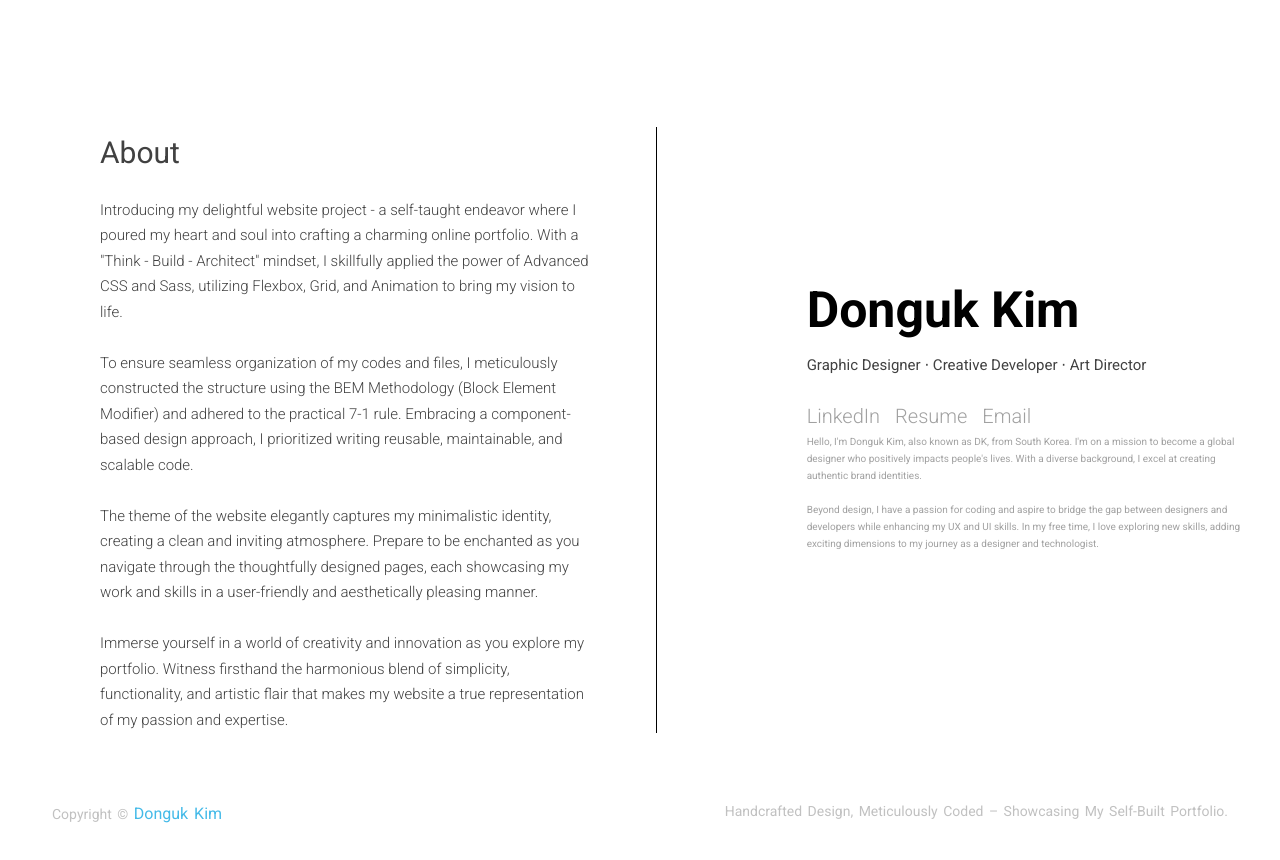
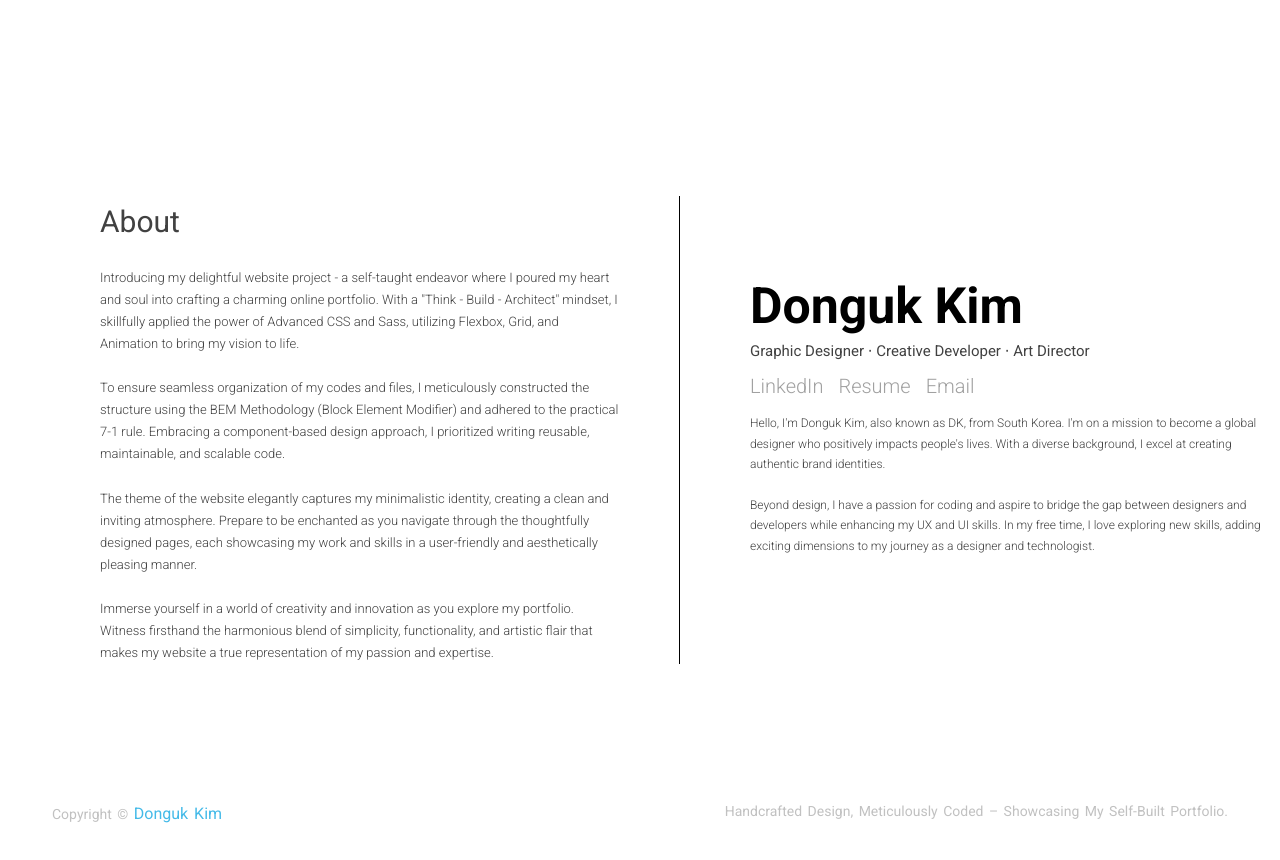
Before and after one commit to DKtheDesigner/Donguk_Kim-Portfolio, a website: page index.html in a window 1280 px wide. Shown: the part 3360-4220 px from the top of the page. Drawn offline with nearby package versions, Linux system fonts and the light colour scheme; files that its build step writes are made by us from their sources; a web font is replaced by a local one.

Commit message:
Add files via upload

```diff
--- a/sass/components/_about.scss
+++ b/sass/components/_about.scss
@@ -10,7 +10,7 @@
 .footer-text {
     width: 62rem;
     margin-left: 7rem;
-    font-size: 1.5rem;
+    font-size: 1.3rem;
     font-weight: 300;
     color: $color-grey-darker;
     padding-right: 6rem;
@@ -28,13 +28,14 @@
 
 .footer-box-menu {
     width: 50rem;
-    margin: -4rem 0 0 15rem;
+    margin: -4rem 0 0 7rem;
 }
 
 .footer-name {
     font-size: 5rem;
     font-weight: 700;
     color: $color-black;
+    margin-bottom: -1rem;
 
     &:hover {
         animation: blink .6s ease-out;
@@ -43,15 +44,16 @@
 }
 
 .footer-job {
+    margin-bottom: -2rem;
     font-weight: 400;
     color: $color-grey-darker;
 }
 
 .link-box {
+    margin-bottom: -1rem;
+    margin-top: -1.5rem;
     display: flex;
     gap: 1.5rem;
-
-
 }
 
 .link-text {
@@ -67,3 +69,11 @@
         color: $color-black;
     }
 }
+
+.footer-me {
+    color: $color-grey-darker;
+    font-weight: 300;
+    width: 40vw;
+    margin-top: 2rem;
+    font-size: 2rem;
+}
--- a/sass/components/_footer.scss
+++ b/sass/components/_footer.scss
@@ -11,6 +11,11 @@ footer {
 
     padding-top: 40px;
     color: $color-grey;
+}
+
+.footer-me {
+    margin-top: 2rem;
+font-size: 1.2rem;
 }
 
 .footer-bottom {
```
